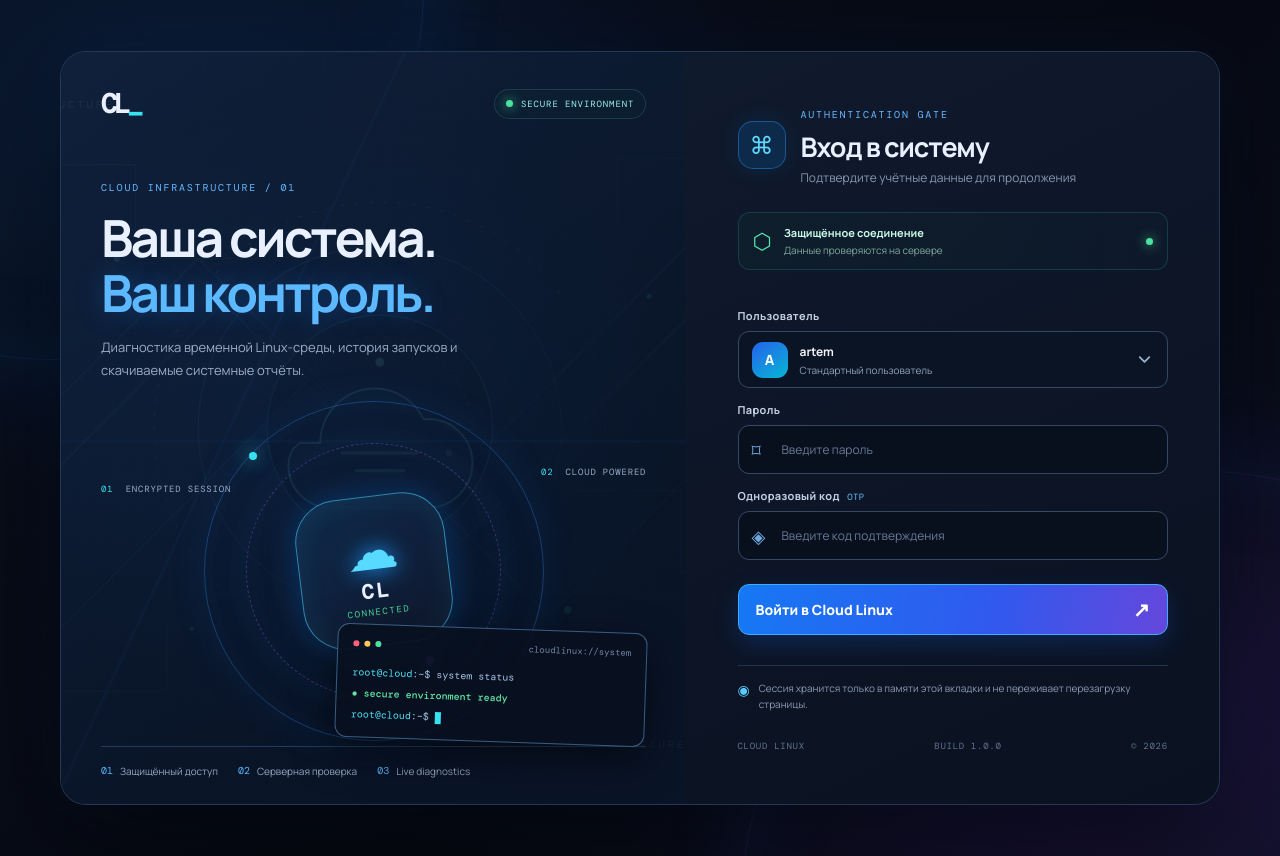
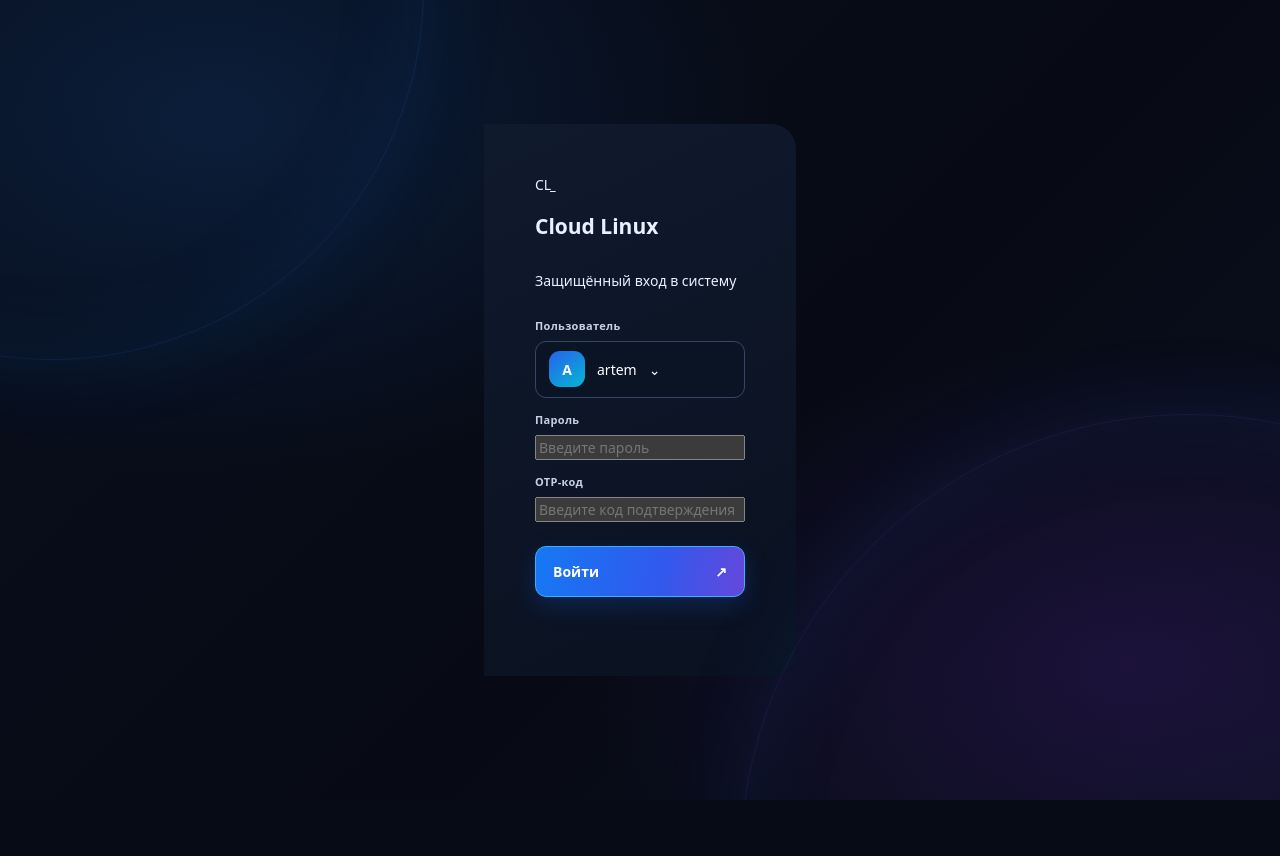
Before and after one commit to artemkinus-collab/Cloud-Linux, a plain HTML site: page index.html in a window 1280 px wide. After the commit the page ends 800 px from the top, so only its background shows below. Drawn offline with nearby package versions, Linux system fonts and the light colour scheme.

Commit message:
Redesign Cloud Linux terminal shell

```diff
--- a/index.html
+++ b/index.html
@@ -2,65 +2,70 @@
 <html lang="ru">
 <head>
 <meta charset="utf-8">
-  <meta name="viewport" content="width=device-width,initial-scale=1">
-  <meta name="theme-color" content="#070b16">
-  <meta name="description" content="Cloud Linux — защищённая облачная консоль управления и диагностики.">
-  <title>Cloud Linux — Secure Workspace</title>
+<meta name="viewport" content="width=device-width,initial-scale=1,viewport-fit=cover">
+<meta name="theme-color" content="#000000">
+<meta name="description" content="Cloud Linux Terminal">
+<title>Cloud Linux Terminal</title>
 <link rel="preconnect" href="https://fonts.googleapis.com">
 <link rel="preconnect" href="https://fonts.gstatic.com" crossorigin>
-  <link href="https://fonts.googleapis.com/css2?family=DM+Mono:wght@400;500&family=Manrope:wght@400;500;600;700;800&display=swap" rel="stylesheet">
+<link href="https://fonts.googleapis.com/css2?family=DM+Mono:wght@400;500&display=swap" rel="stylesheet">
 <link rel="stylesheet" href="style.css">
 </head>
 <body>
 <section id="login" class="login">
-  <div class="login-grid" aria-hidden="true"></div>
-  <div class="login-shell">
-    <div class="login-art">
-      <div class="art-top"><span class="brand-mark">CL<span>_</span></span><span class="live-chip"><i></i> SECURE ENVIRONMENT</span></div>
-      <div class="art-copy"><span class="eyebrow">CLOUD INFRASTRUCTURE / 01</span><h1>Ваша система.<br><em>Ваш контроль.</em></h1><p>Диагностика временной Linux-среды, история запусков и скачиваемые системные отчёты.</p></div>
-      <div class="art-visual">
-        <div class="orbit orbit-one"></div><div class="orbit orbit-two"></div>
-        <div class="cloud-core"><span class="cloud-symbol">☁</span><b>CL</b><small>CONNECTED</small></div>
-        <div class="floating-terminal"><div class="terminal-dots"><i></i><i></i><i></i><span>cloudlinux://system</span></div><code><span>root@cloud</span>:~$ system status<br><strong>● secure environment ready</strong><br><span>root@cloud</span>:~$ <i class="cursor"></i></code></div>
-        <div class="visual-tag tag-a"><span>01</span> ENCRYPTED SESSION</div><div class="visual-tag tag-b"><span>02</span> CLOUD POWERED</div>
-      </div>
-      <div class="art-bottom"><span><b>01</b> Защищённый доступ</span><span><b>02</b> Серверная проверка</span><span><b>03</b> Live diagnostics</span></div>
-    </div>
-    <div class="login-panel">
-      <div class="panel-heading"><div class="panel-icon">⌘</div><div><span class="eyebrow">AUTHENTICATION GATE</span><h2>Вход в систему</h2><p>Подтвердите учётные данные для продолжения</p></div></div>
-      <div class="secure-note"><span class="shield">⬡</span><span><b>Защищённое соединение</b><small>Данные проверяются на сервере</small></span><span class="secure-dot"></span></div>
-      <label id="userLabel" for="userPickerTrigger">Пользователь</label>
+  <form class="login-panel" id="loginForm">
+    <div class="login-brand"><span>CL</span><i>_</i></div>
+    <h1>Cloud Linux</h1>
+    <p class="login-subtitle">Защищённый вход в систему</p>
+    <label for="userPickerTrigger">Пользователь</label>
     <input id="user" type="hidden" value="artem" autocomplete="username">
     <div class="user-picker" id="userPicker">
-        <button class="user-picker-trigger" id="userPickerTrigger" type="button" aria-haspopup="listbox" aria-expanded="false" aria-labelledby="userLabel selectedUser">
-          <span class="user-avatar" id="userAvatar">A</span><span class="user-picker-copy"><strong id="selectedUser">artem</strong><small id="selectedUserHint">Стандартный пользователь</small></span><svg class="user-chevron" viewBox="0 0 20 20" aria-hidden="true"><path d="m5 7.5 5 5 5-5"/></svg>
+      <button class="user-picker-trigger" id="userPickerTrigger" type="button" aria-haspopup="listbox" aria-expanded="false">
+        <span class="user-avatar" id="userAvatar">A</span><span id="selectedUser">artem</span><span class="chevron">⌄</span>
       </button>
-        <div class="user-picker-menu" id="userPickerMenu" role="listbox" aria-labelledby="userLabel" hidden>
-          <button class="user-option selected" type="button" role="option" aria-selected="true" data-user="artem"><span class="user-avatar">A</span><span class="user-option-copy"><strong>artem</strong><small>Стандартный пользователь</small></span><span class="user-check">✓</span></button>
-          <button class="user-option" type="button" role="option" aria-selected="false" data-user="root"><span class="user-avatar root-avatar">R</span><span class="user-option-copy"><strong>root</strong><small>Системный пользователь</small></span><span class="user-check">✓</span></button>
+      <div class="user-picker-menu" id="userPickerMenu" role="listbox" hidden>
+        <button class="user-option selected" type="button" role="option" aria-selected="true" data-user="artem">artem</button>
+        <button class="user-option" type="button" role="option" aria-selected="false" data-user="root">root</button>
       </div>
     </div>
-      <label for="password">Пароль</label><div class="field-wrap"><span class="field-icon">⌑</span><input id="password" type="password" autocomplete="current-password" placeholder="Введите пароль"></div>
-      <label for="otp">Одноразовый код <span class="label-hint">OTP</span></label><div class="field-wrap"><span class="field-icon">◈</span><input id="otp" type="password" autocomplete="one-time-code" placeholder="Введите код подтверждения"></div>
-      <button id="loginBtn" type="button"><span>Войти в Cloud Linux</span><b>↗</b></button>
-      <p id="loginMsg" class="msg" role="status" aria-live="polite"></p>
-      <div class="panel-foot"><span>◉</span><p>Сессия хранится только в памяти этой вкладки и не переживает перезагрузку страницы.</p></div>
-      <div class="version-line"><span>CLOUD LINUX</span><span>BUILD 1.0.0</span><span>© 2026</span></div>
-    </div>
-  </div>
+    <label for="password">Пароль</label>
+    <input id="password" class="login-input" type="password" autocomplete="current-password" placeholder="Введите пароль">
+    <label for="otp">OTP-код</label>
+    <input id="otp" class="login-input" type="password" autocomplete="one-time-code" placeholder="Введите код подтверждения">
+    <button id="loginBtn" class="login-submit" type="submit">Войти <span>↗</span></button>
+    <p id="loginMsg" class="login-message" role="status" aria-live="polite"></p>
+  </form>
 </section>
 <main id="app" hidden>
-  <header class="app-header">
-    <div class="brand"><span class="logo small">CL<span>_</span></span><b>Cloud Linux</b><span class="header-divider"></span><span class="workspace-label">WORKSPACE / MAIN</span><span class="status" id="status">● Не подключено</span></div>
-    <div class="tools"><button id="runBtn" class="primary-tool">▶ <span>Запустить диагностику</span></button><button id="filesBtn">▤ <span>История</span></button><button id="refreshBtn" title="Обновить" aria-label="Обновить">↻</button><button id="logoutBtn" class="logout-tool">Выход ↗</button></div>
+  <header class="topbar">
+    <div class="workspace-title">Рабочая область</div>
+    <nav class="toolbar" aria-label="Действия">
+      <button id="logoutBtn" class="icon-btn" title="Выход" aria-label="Выход"><svg viewBox="0 0 24 24"><path d="M10 17l5-5-5-5M15 12H3M12 3h6a2 2 0 0 1 2 2v14a2 2 0 0 1-2 2h-6"/></svg></button>
+      <button id="refreshBtn" class="icon-btn" title="Обновить" aria-label="Обновить"><svg viewBox="0 0 24 24"><path d="M20 7v5h-5M4 17v-5h5"/><path d="M5.6 9A7 7 0 0 1 18 6l2 6M4 12l2 6a7 7 0 0 0 12.4-3"/></svg></button>
+      <button id="filesBtn" class="icon-btn" title="Файлы" aria-label="Файлы"><svg viewBox="0 0 24 24"><path d="M3 6a2 2 0 0 1 2-2h5l2 2h7a2 2 0 0 1 2 2v10a2 2 0 0 1-2 2H5a2 2 0 0 1-2-2z"/><path d="M3 9h18"/></svg></button>
+      <button id="historyBtn" class="icon-btn" title="История" aria-label="История"><svg viewBox="0 0 24 24"><path d="M3 12a9 9 0 1 0 3-6.7L3 8"/><path d="M3 3v5h5M12 7v5l3 2"/></svg></button>
+      <button id="runBtn" class="run-btn" title="Запустить диагностику"><span>↓</span> Диагностика</button>
+    </nav>
   </header>
-  <section class="dashboard">
-    <div class="dashboard-intro"><div><span class="eyebrow">SYSTEM OVERVIEW / 01</span><h1>Рабочая область</h1><p>Управление диагностикой и состоянием облачной инфраструктуры.</p></div><div class="system-pill"><i></i> CLOUD ENVIRONMENT</div></div>
-    <div class="metric-grid"><article class="metric-card"><span>СИСТЕМНЫЙ СТАТУС</span><b id="statusMetric">Ожидание</b><small>Подключение API</small><i>◉</i></article><article class="metric-card"><span>ИСТОРИЯ ЗАПУСКОВ</span><b id="runsMetric">—</b><small>GitHub Actions</small><i>▤</i></article><article class="metric-card"><span>ТЕКУЩИЙ РЕЖИМ</span><b>Secure</b><small>Ограниченная консоль</small><i>⬡</i></article></div>
-    <section class="terminal-card" id="terminal"><div class="terminal-head"><div><span class="terminal-symbol">⌘</span><div><b>Cloud Linux Terminal</b><small>Управление и диагностика</small></div></div><div class="terminal-state"><i></i> SESSION ACTIVE</div></div><div class="welcome"><h2>Добро пожаловать в Cloud Linux</h2><p>Безопасные команды запуска фиксированных диагностических профилей.</p><p>Команды: <code>help</code>, <code>status</code>, <code>runs</code>, <code>run</code>, <code>clear</code>. Произвольный shell не поддерживается.</p></div><div id="output"></div><form id="commandForm"><span class="prompt">cloudlinux:~$</span><input id="command" spellcheck="false" autocomplete="off" aria-label="Команда" placeholder="Введите команду…"><button aria-label="Выполнить команду">↵</button></form></section>
-    <footer class="app-footer"><span>Cloud Linux <b>•</b> Secure workspace</span><span>СЕССИЯ ХРАНИТСЯ ЛОКАЛЬНО ВО ВКЛАДКЕ</span></footer>
+  <section class="terminal" id="terminal" aria-label="Терминал">
+    <div class="terminal-tab"><span class="tab-mark">›_</span><span>Cloud Linux Terminal</span></div>
+    <div class="terminal-body" id="terminalBody">
+      <div class="welcome-line">Cloud Linux Terminal <span>— защищённая диагностическая среда</span></div>
+      <div class="welcome-hint">Введите <b>help</b>, чтобы увидеть доступные команды.</div>
+      <div id="output" aria-live="polite"></div>
+    </div>
+    <form id="commandForm" class="command-form">
+      <span class="prompt">cloudlinux:~$</span>
+      <input id="command" spellcheck="false" autocomplete="off" aria-label="Команда" placeholder="Введите команду…">
+      <button type="submit" aria-label="Выполнить">↵</button>
+    </form>
   </section>
-  <div id="explorer" class="overlay" hidden><section class="explorer"><div class="explorer-head"><div><span class="eyebrow">RUN HISTORY</span><b>История запусков</b></div><button id="closeFiles" aria-label="Закрыть">✕</button></div><div class="nav"><span id="path">/artifacts</span><button id="loadRuns">↻ Обновить список</button></div><div id="tree" class="tree"><p class="note">Выберите запуск, чтобы посмотреть шаги и скачать ZIP-отчёт.</p></div></section></div>
+  <div id="explorer" class="overlay" hidden>
+    <section class="explorer" role="dialog" aria-modal="true" aria-labelledby="explorerTitle">
+      <header class="explorer-head"><b id="explorerTitle">История</b><button id="closeFiles" aria-label="Закрыть">×</button></header>
+      <div id="tree" class="tree"></div>
+    </section>
+  </div>
 </main>
 <script src="app.js"></script>
 </body>
```
Lines whose indentation alone changed are shown as unchanged.
